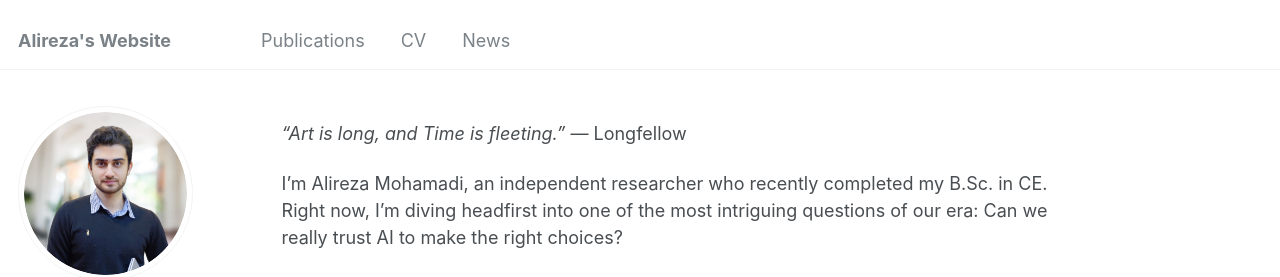
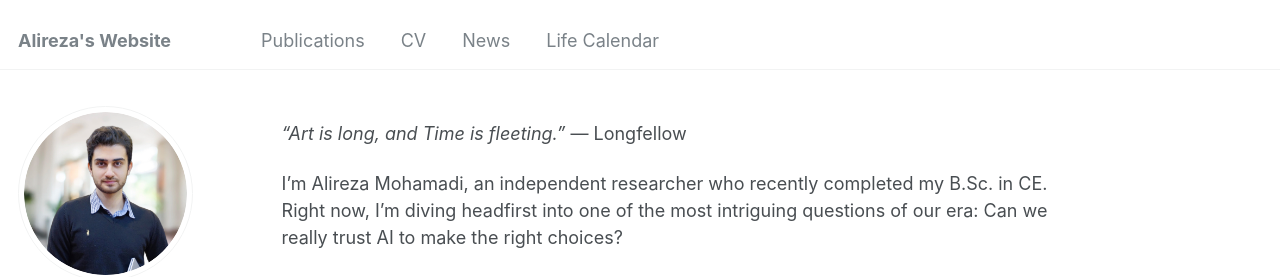
Before and after one commit to alirezamohamadiam/alirezamohamadiam.github.io, a Jekyll site: the page built from _pages/about.md, in a window 1280 px wide. Shown: the top 277 px of the page. Built offline with Jekyll 4.4.1, drawn with Linux system fonts in a browser that asks for light colours; some web fonts are replaced.

Commit message:
Update navigation.yml

```diff
--- a/_data/navigation.yml
+++ b/_data/navigation.yml
@@ -8,6 +8,9 @@ main:
 
   - title: "News"
     url: /news/
+
+  - title: "Life Calendar"
+    url: /life-calendar/
 
 #  - title: "Talks"
 #    url: /talks/
```
